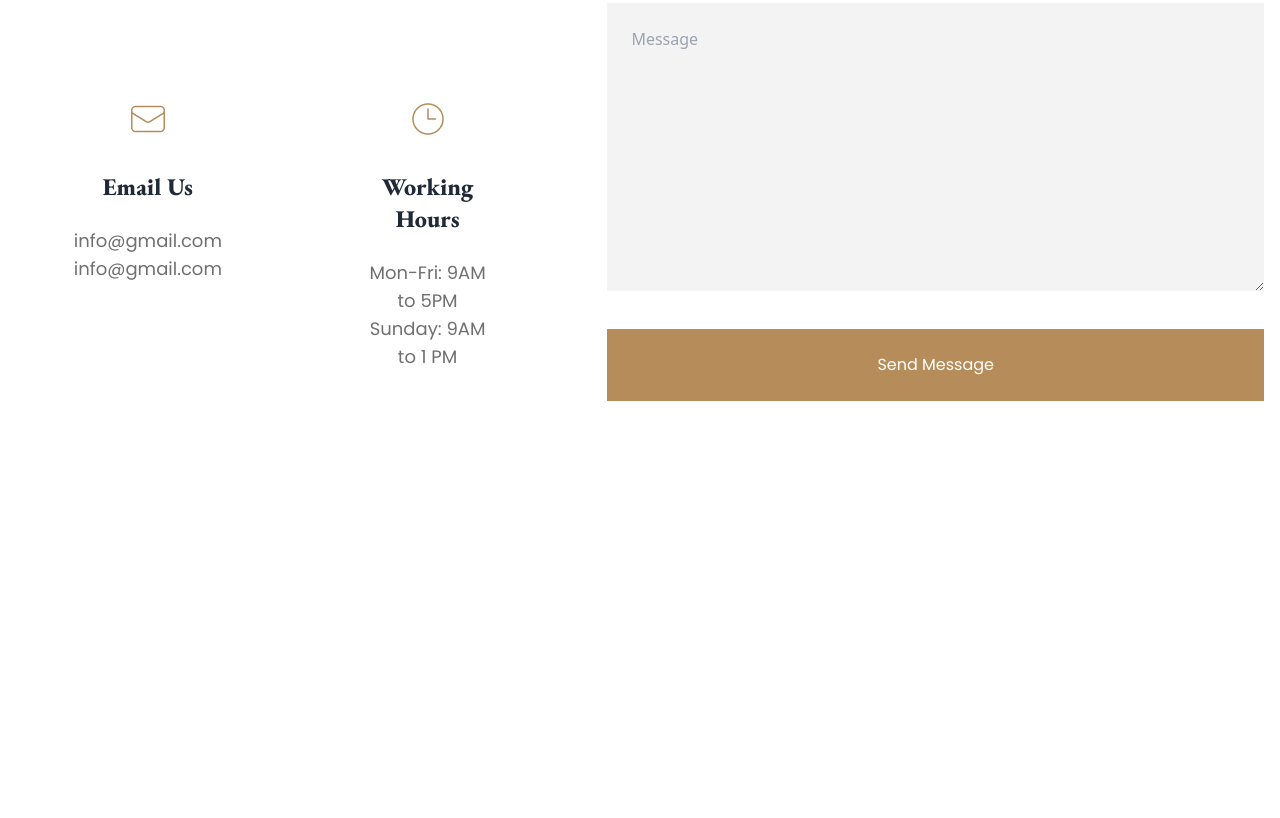
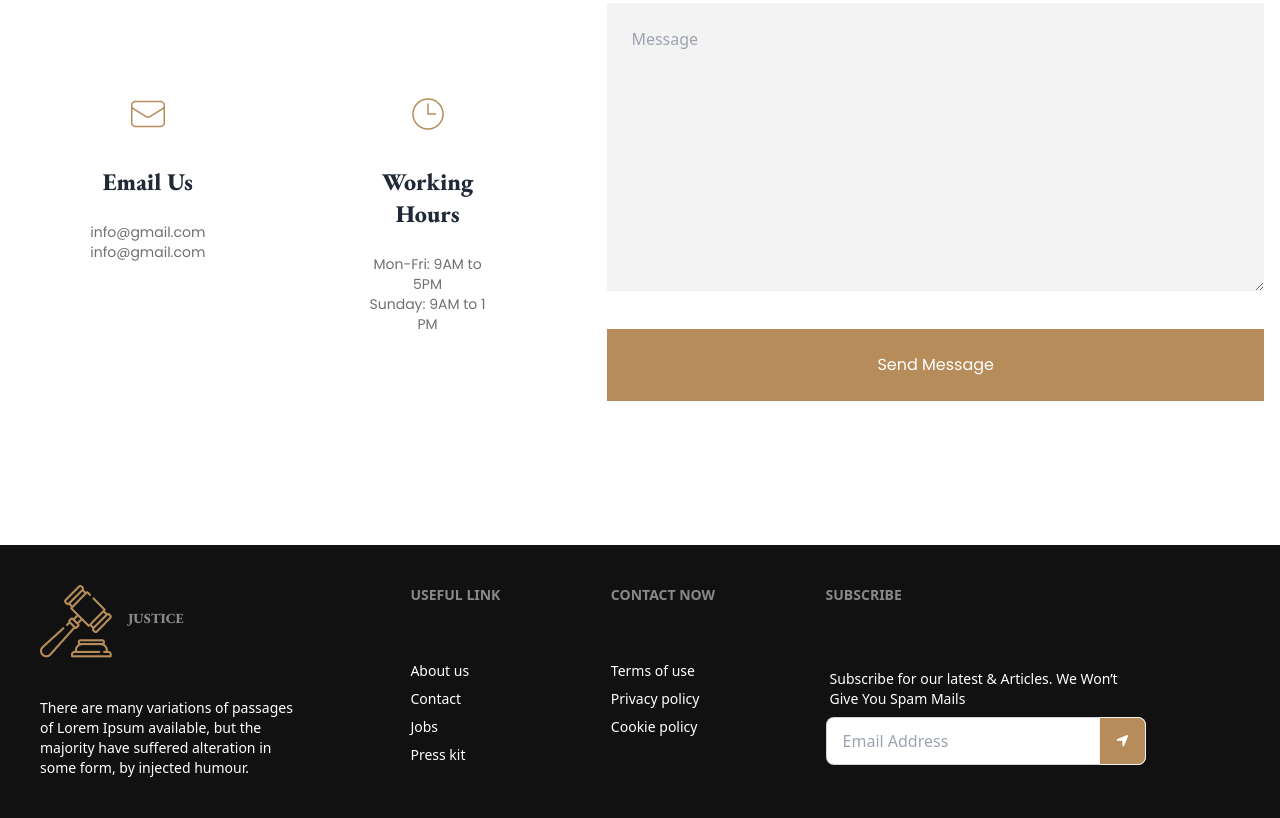
Before and after one commit to akikhossain/Legal-Solution-with-Daisy-UI, a plain HTML site: page index.html in a window 1280 px wide. Shown: the part 4543-5361 px from the top of the page. Before the commit the page ends 5098 px from the top, so only its background shows below. Drawn offline with nearby package versions, Linux system fonts and the light colour scheme.

Commit message:
footer section added

```diff
--- a/index.html
+++ b/index.html
@@ -498,7 +498,7 @@
               </figure>
               <div class="card-body items-center text-center">
                 <h2 class="card-title font-garamond text-2xl mb-4">Address</h2>
-                <p class="font-poppins text-lg text-color">
+                <p class="font-poppins text-sm text-color">
                   A108 Adam Street, <br />
                   New York, NY 535022
                 </p>
@@ -512,7 +512,7 @@
               </figure>
               <div class="card-body items-center text-center">
                 <h2 class="card-title font-garamond text-2xl mb-4">Call Us</h2>
-                <p class="font-poppins text-lg text-color">
+                <p class="font-poppins text-sm text-color">
                   +88 01750 00 00 00 <br />
                   +88 01750 00 00 00
                 </p>
@@ -526,7 +526,7 @@
               </figure>
               <div class="card-body items-center text-center">
                 <h2 class="card-title font-garamond text-2xl mb-4">Email Us</h2>
-                <p class="font-poppins text-lg text-color">
+                <p class="font-poppins text-sm text-color">
                   info@gmail.com <br />
                   info@gmail.com
                 </p>
@@ -542,7 +542,7 @@
                 <h2 class="card-title font-garamond text-2xl mb-4">
                   Working Hours
                 </h2>
-                <p class="font-poppins text-lg text-color">
+                <p class="font-poppins text-sm text-color">
                   Mon-Fri: 9AM to 5PM <br />
                   Sunday: 9AM to 1 PM
                 </p>
@@ -588,6 +588,56 @@
         </div>
       </section>
     </main>
-    <footer></footer>
+
+    <!-- footer section -->
+    <footer class="footer p-10 bg-[#111] text-base-content text-white">
+      <div>
+        <div class="flex items-center gap-4 lg:mb-8">
+          <img src="./images/business.png" alt="" />
+          <span class="footer-title font-garamond text-white">Justice</span>
+        </div>
+        <p class="w-[260px]">
+          There are many variations of passages of Lorem Ipsum available, but
+          the majority have suffered alteration in some form, by injected
+          humour.
+        </p>
+      </div>
+      <div>
+        <span class="footer-title text-white lg:mb-12">Useful Link</span>
+        <a class="link link-hover">About us</a>
+        <a class="link link-hover">Contact</a>
+        <a class="link link-hover">Jobs</a>
+        <a class="link link-hover">Press kit</a>
+      </div>
+      <div>
+        <span class="footer-title lg:mb-12">Contact Now</span>
+        <a class="link link-hover">Terms of use</a>
+        <a class="link link-hover">Privacy policy</a>
+        <a class="link link-hover">Cookie policy</a>
+      </div>
+      <div>
+        <span class="footer-title lg:mb-12">Subscribe</span>
+        <div class="form-control w-80">
+          <label class="label">
+            <span class="label-text text-white"
+              >Subscribe for our latest & Articles. We Won’t Give You Spam
+              Mails</span
+            >
+          </label>
+          <div class="relative">
+            <input
+              type="text"
+              placeholder="Email Address "
+              class="input input-bordered w-full pr-16"
+            />
+            <button
+              class="btn bg-btn-custom absolute top-0 right-0 rounded-l-none text-white"
+            >
+              <i class="fa-solid fa-location-arrow"></i>
+            </button>
+          </div>
+        </div>
+      </div>
+    </footer>
   </body>
 </html>
```
